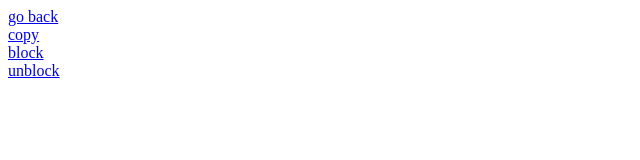
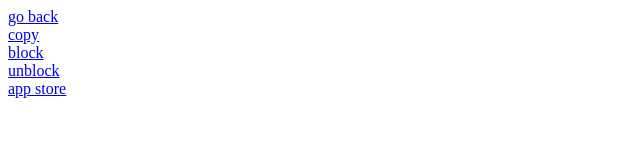
Before and after one commit to stoprain/stoprain.github.com, a plain HTML site: page test.html in a window 1280 px wide. Shown: the full height of the page, 0-640 px from the left. Drawn offline with Linux system fonts and the light colour scheme.

Commit message:
test html

```diff
--- a/test.html
+++ b/test.html
@@ -7,5 +7,7 @@
 <a href='objc://gift_app/block'>block</a>
 <br/>
 <a href='objc://gift_app/unblock'>unblock</a>
+<br/>
+<a href='itms-apps://itunes.apple.com/us/app/2333-da-ren-nei-han-you-mo/id1066680372?mt=8'>app store</a>
 </body>
 </html>
```
